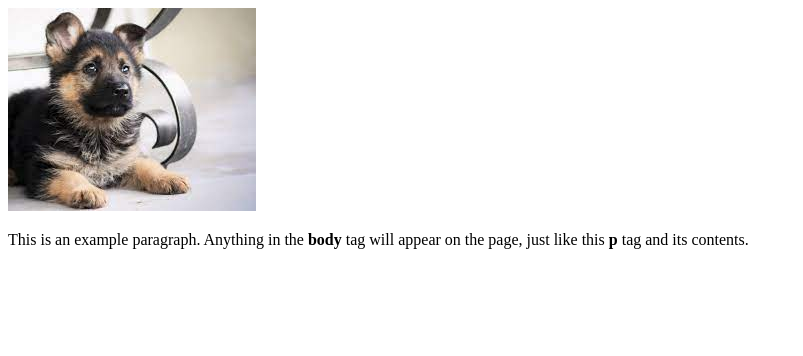
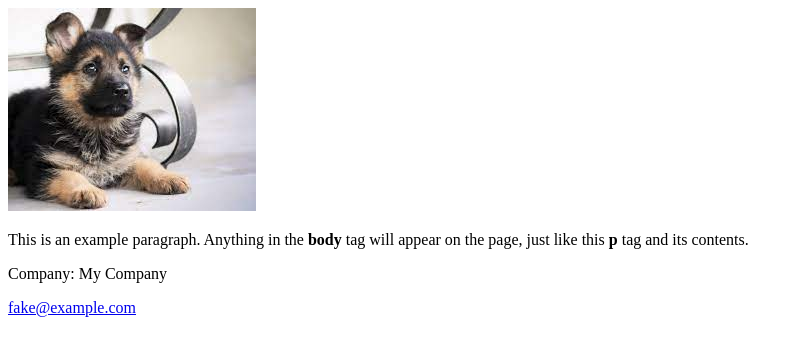
Before and after one commit to enKarma13/Exercise_Unit5_websiteV2, a plain HTML site: page Index.html in a window 1280 px wide. Shown: the whole page, without its empty margins (0-803 px from the left). Drawn offline with Linux system fonts and the light colour scheme.

Commit message:
“Contact_information”

```diff
--- a/Index.html
+++ b/Index.html
@@ -8,5 +8,6 @@
     <p>This is an example paragraph. Anything in the <strong>body</strong> tag will appear on the page, just like this        <strong>p</strong> tag and its contents.</p>
   </body>
   <footer>
+    <p>Company: My Company</p> <p><a href="mailto:fake@example.com">fake@example.com</a></p>
   </footer>
 </html>
```
